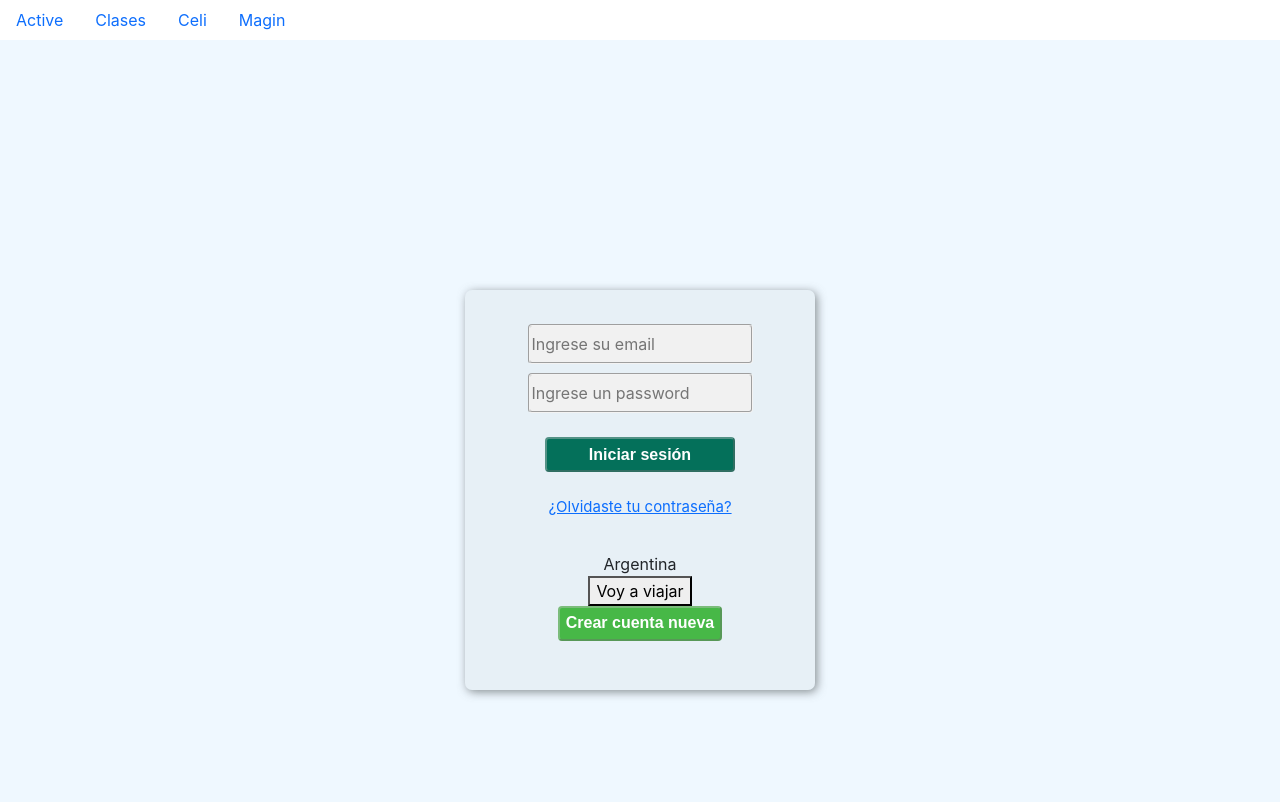
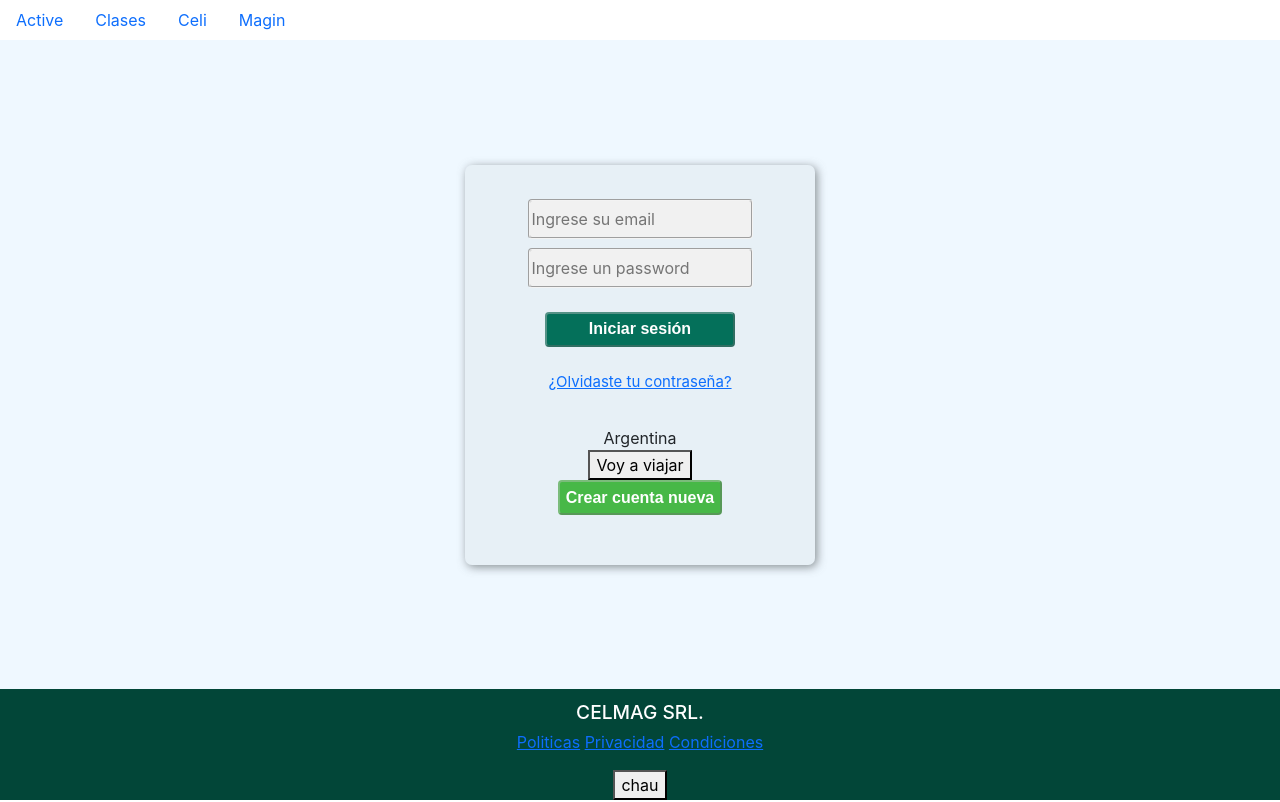
Before and after one commit to albertomaginsuarez/celmag, a React (Create React App) app: page / in a window 1280 px wide. Shown: the top 802 px of the page. Built offline with nearby package versions, Linux system fonts and the light colour scheme; the HTML template or start-up script is replaced by a standard one.

Commit message:
Agrego mejoras

```diff
--- a/src/App.js
+++ b/src/App.js
@@ -6,6 +6,7 @@ import FooterComponent from './components/FooterComponent'
 import NavComponent from './components/NavComponent'
 import MaginComponent from './components/MaginComponent'
 import './styles/BodyComponent.css'
+import './styles/global.css'
 import {
   BrowserRouter as Router,
   Switch,
@@ -15,7 +16,7 @@ import {
 const App = () => {
   return (
     <Router>
-      <div className="App">
+      <div className="wrapper">
 
         <NavComponent />
 
--- a/src/styles/BodyComponent.css
+++ b/src/styles/BodyComponent.css
@@ -1,10 +1,10 @@
 .body_principal{
     background-color: #eff8ff;
-    min-height: 900px;
     display: flex;
     flex-direction: column;
     justify-content: center;
     align-items: center;
+    flex: 1;
 }
 
 .primary_button{
--- /dev/null
+++ b/src/styles/global.css
@@ -0,0 +1,5 @@
+.wrapper {
+    height: 100vh;
+    display: flex;
+    flex-direction: column;
+}
```
